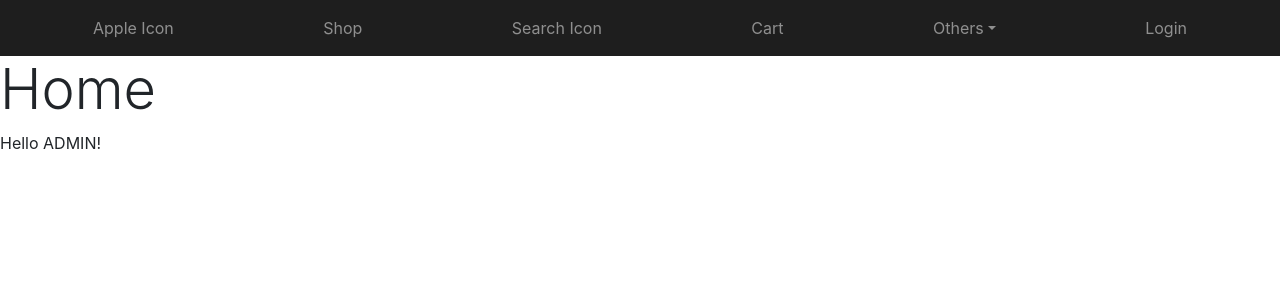
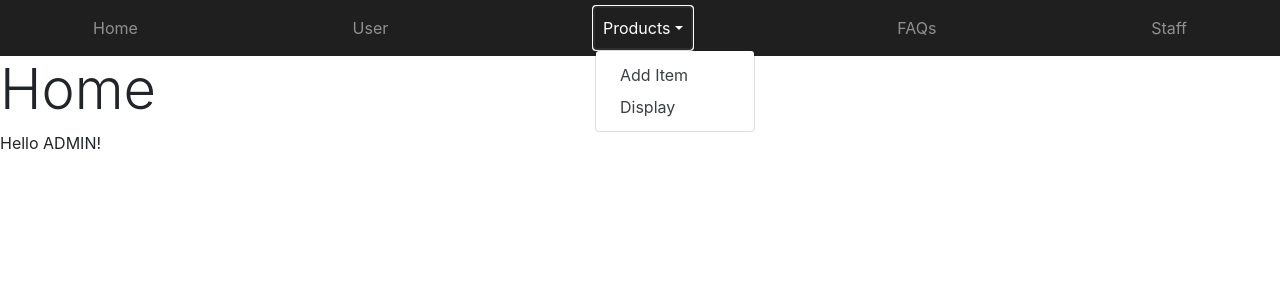
Before and after one commit to wilfredhuang/AppDevelopmentProject, a Flask app: page /admin in a window 1280 px wide, after a click on "Products". Shown: the top 300 px of the page. Run offline with Flask 2, Linux system fonts and the light colour scheme; parts of the project's set-up code (start-up, migrations or seed data) failed here and were passed over; some libraries are stand-ins or nearby versions.

Commit message:
adminNav

```diff
--- a/templates/admin.html
+++ b/templates/admin.html
@@ -1,4 +1,4 @@
-{% extends "main_Base.html" %}
+{% extends "adminBase.html" %}
 {% block title %} Home {% endblock %}
 
 {% block content %}
--- a/templates/includes/_adminNavbar.html
+++ b/templates/includes/_adminNavbar.html
@@ -1,4 +1,4 @@
-<nav class="navbar navbar-dark navbar-expand-md fixed-top bg-dark navigation-clean sticky-top"
+<!-- <nav class="navbar navbar-dark navbar-expand-md fixed-top bg-dark flex-grow-1 justify-content-between navigation-clean sticky-top"
      style="background-color: black!important;opacity: 0.88;filter: blur(0px);">
     <div class="container">
         <button data-toggle="collapse" data-target="#navcol-1" class="navbar-toggler"><span class="sr-only">Toggle navigation</span><span
@@ -19,8 +19,34 @@
                 </li>
                 <li role="presentation" class="nav-item"><a class="nav-link" href="/adminDashboard">Shipping</a></li>
                 <li role="presentation" class="nav-item"><a class="nav-link" href="/adminDashboard">FAQ</a></li>
-                <li role="presentation" class="nav-item"><a class="nav-link" href="/adminDashboard">User Name</a></li>
+                <li role="presentation" class="nav-link">Staff</li>
             </ul>
         </div>
     </div>
 </nav>
+-->
+
+<nav class="navbar navbar-dark navbar-expand-md fixed-top bg-dark flex-grow-1 justify-content-between navigation-clean sticky-top"
+     style="background-color: black!important;opacity: 0.88;filter: blur(0px);">
+    <div class="container">
+        <button data-toggle="collapse" data-target="#navcol-1" class="navbar-toggler"><span class="sr-only">Toggle navigation</span><span
+                class="navbar-toggler-icon"></span></button>
+        <div class="collapse navbar-collapse flex-grow-1 justify-content-between"
+             id="navcol-1">
+            <ul class="nav navbar-nav flex-grow-1 justify-content-between ml-auto">
+                <li role="presentation" class="nav-item"><a class="nav-link" href="/admin">Home</a></li>
+                <li role="presentation" class="nav-item"><a class="nav-link" href="/admin">User</a></li>
+
+                <li class="nav-item dropdown"><a data-toggle="dropdown" aria-expanded="false"
+                                                 class="dropdown-toggle nav-link" href="#">Products</a>
+                    <div role="menu" class="dropdown-menu">
+                        <a role="presentation" class="dropdown-item" href="/createItem">Add Item</a>
+                        <a role="presentation" class="dropdown-item" href="/adminItemDashboard">Display</a>
+                    </div>
+                </li>
+                <li role="presentation" class="nav-item"><a class="nav-link" href="/admin">FAQs</a></li>
+                <li role="presentation" class="nav-link">Staff</li>
+            </ul>
+        </div>
+    </div>
+</nav>
```
